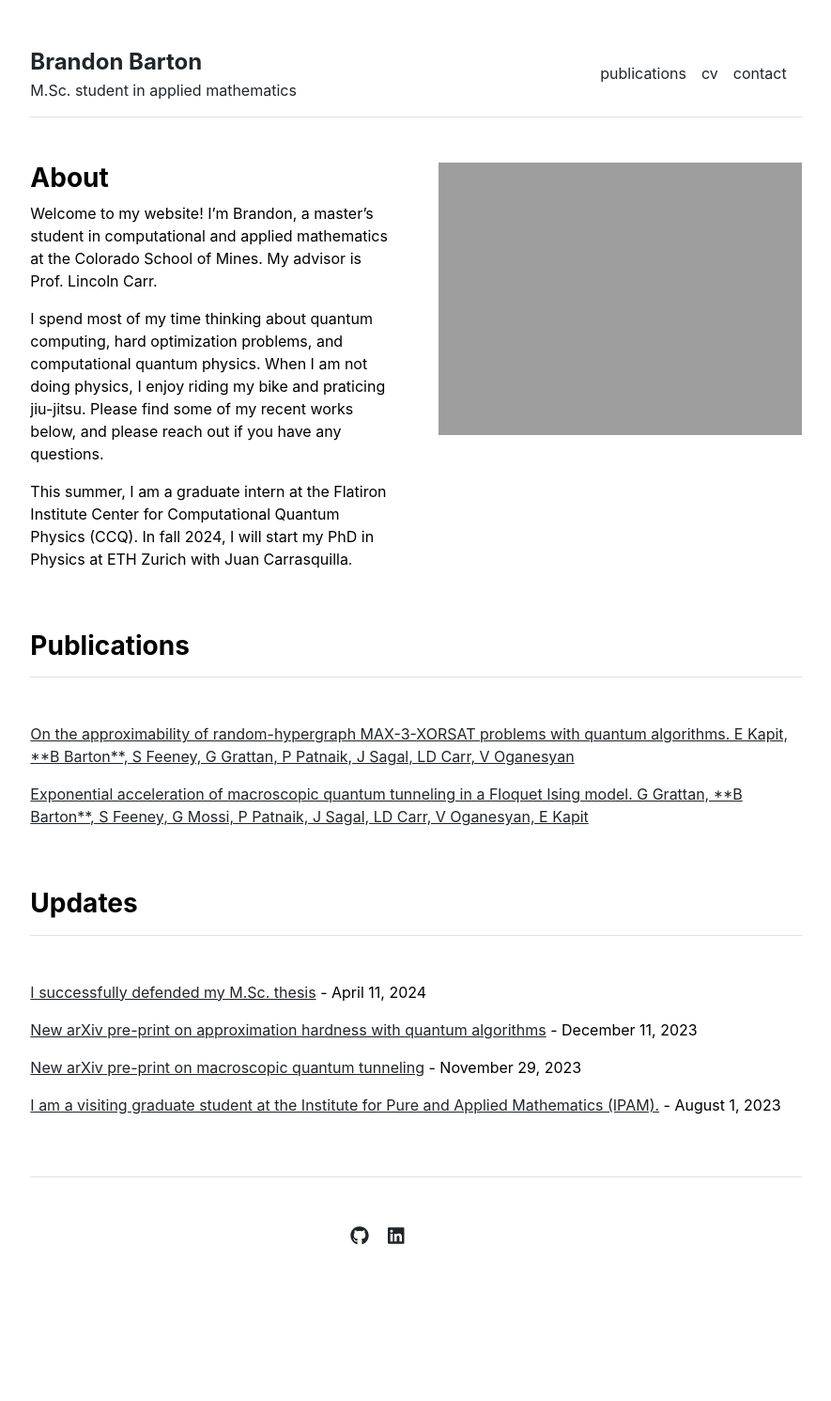
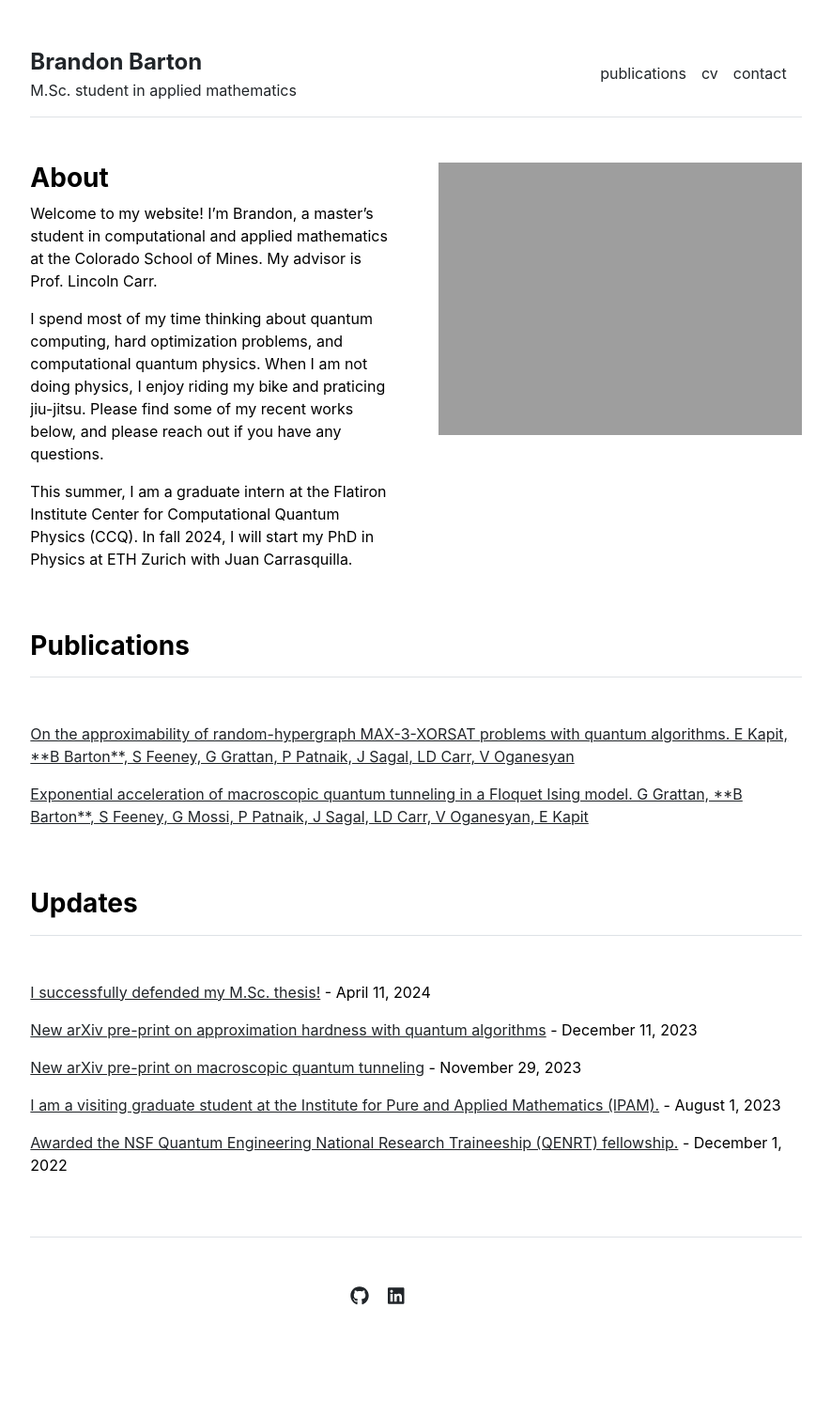
Before and after one commit to bartonbrandon/bartonbrandon.github.io, a Jekyll site: the page built from index.md, in a window 1280 px wide. Shown: the whole page at 94% size, without its empty margins (197-1082 px from the left). Built offline with Jekyll 4.4.1, drawn with Linux system fonts in a browser that asks for light colours; before the commit the page ends 1427 px from its top, so only the background shows below that.

Commit message:
updated website

```diff
--- a/_data/cv/education.yml
+++ b/_data/cv/education.yml
@@ -1,5 +1,5 @@
 - title: 'Ph.D. Physics'
-  description: 'ETH Zürich, (Incoming student, fall 2024)'
+  description: 'ETH Zürich, (Starting in fall 2024)'
 
 - title: 'M.Sc. (Thesis-track) Computational and Applied Mathematics'
   description: 'Colorado School of Mines, 2024'
--- /dev/null
+++ b/_posts/2022-12-01-nrt-fellowship.md
@@ -0,0 +1,6 @@
+---
+layout: post
+title: "Awarded the NSF Quantum Engineering National Research Traineeship (QENRT) fellowship."
+---
+
+Info about QENRT.
```
Also changed, not shown: _posts/2024-04-11-msthesis-update.md (+1 -1 lines).
